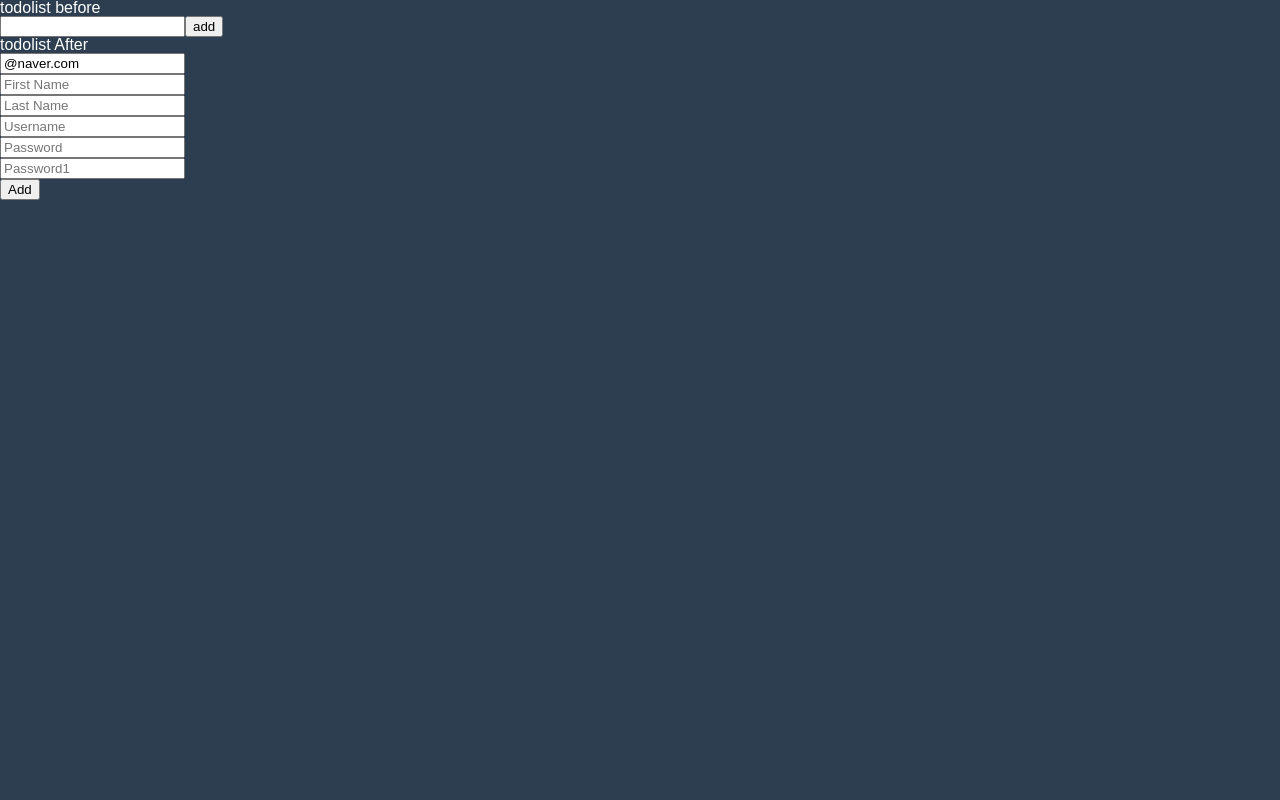
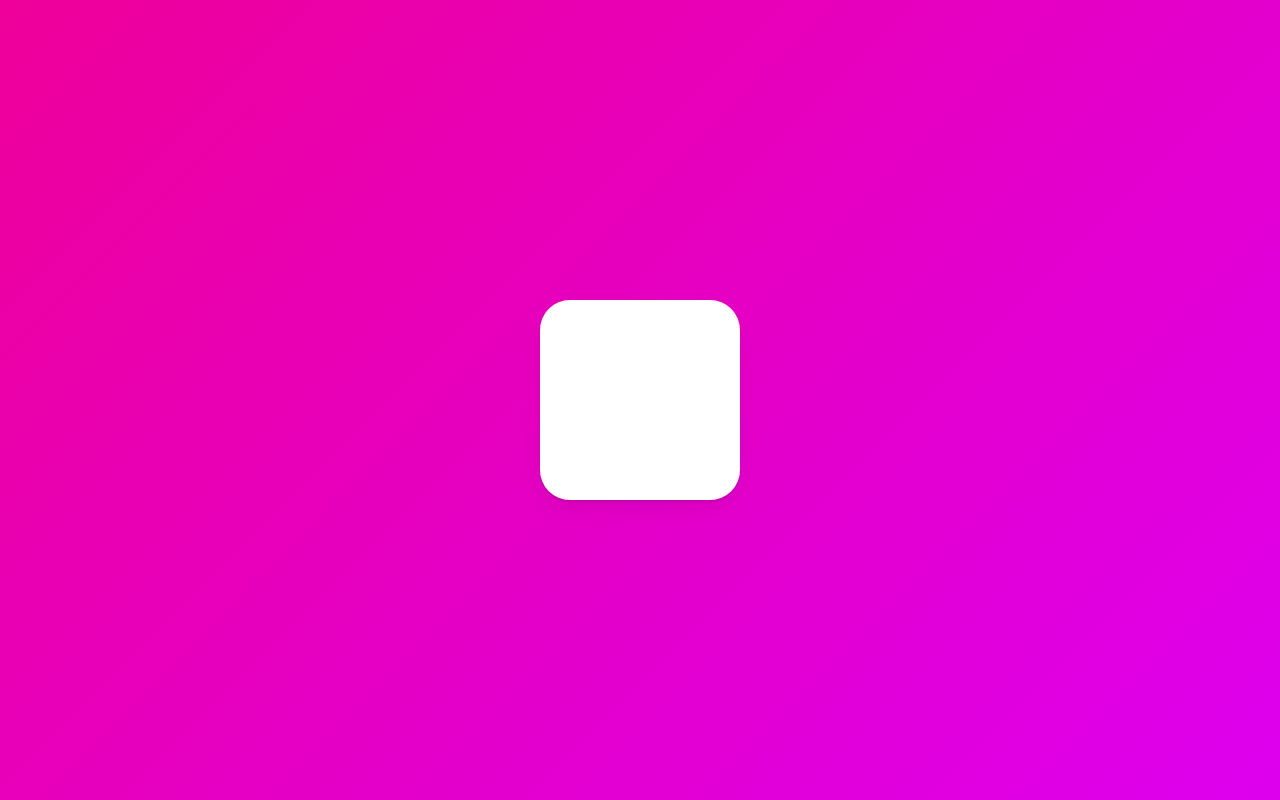
Before and after one commit to siri906/nomad, a React (Create React App) app: page / in a window 1280 px wide. Built offline with nearby package versions, Linux system fonts and the light colour scheme.

Commit message:
animation

```diff
--- a/package.json
+++ b/package.json
@@ -15,6 +15,7 @@
     "apexcharts": "^3.50.0",
     "axios": "^1.7.2",
     "eslint-config-react-app": "^7.0.1",
+    "framer-motion": "^11.3.0",
     "react": "^18.3.1",
     "react-apexcharts": "^1.4.1",
     "react-dom": "^18.3.1",
--- a/src/App.tsx
+++ b/src/App.tsx
@@ -3,8 +3,8 @@ import { Helmet, HelmetProvider } from "react-helmet-async";
 import { ReactQueryDevtools } from "@tanstack/react-query-devtools";
 import { ThemeProvider } from "styled-components";
 import { darkTheme, lightTheme } from "./theme";
-import TodoList from "./ToDoList";
-import TodoListAfter from "./TodoListAfter";
+import styled from "styled-components";
+import { motion } from "framer-motion";
 
 const GlobalStyle = createGlobalStyle`
 html, body, div, span, applet, object, iframe,
@@ -59,7 +59,8 @@ table {
 }
 body {
   font-family: 'Source Sans Pro', sans-serif;
-  background-color:${(props) => props.theme.bgColor};
+  // background-color:${(props) => props.theme.bgColor};
+  background:linear-gradient(135deg,#e09,#d0e);
   color:${(props) => props.theme.textColor}
 }
 a {
@@ -68,20 +69,44 @@ a {
 }
 `;
 
+const Wrapper = styled.div`
+  height: 100vh;
+  width: 100vw;
+  display: flex;
+  justify-content: center;
+  align-items: center;
+  height: 100vh;
+`;
+
+const Box = styled(motion.div)`
+  width: 200px;
+  height: 200px;
+  background-color: white;
+  border-radius: 30px;
+  box-shadow: 0 2px 3px rgba(0, 0, 0, 0.1), 0 10px 20px rgba(0, 0, 0, 0.06);
+`;
+
 export default function App() {
   return (
     <>
       <HelmetProvider>
         <Helmet>
-          <link rel="stylesheet" href="https://fonts.googleapis.com/css2?family=Roboto:ital,wght@0,100;0,300;0,400;0,500;0,700;0,900;1,100;1,300;1,400;1,500;1,700;1,900&display=swap" />
+          <link
+            rel="stylesheet"
+            href="https://fonts.googleapis.com/css2?family=Roboto:ital,wght@0,100;0,300;0,400;0,500;0,700;0,900;1,100;1,300;1,400;1,500;1,700;1,900&display=swap"
+          />
         </Helmet>
       </HelmetProvider>
       <ThemeProvider theme={darkTheme}>
         <GlobalStyle />
-        <h2>todolist before</h2>
-        <TodoList />
-        <h2>todolist After</h2>
-        <TodoListAfter />
+        <Wrapper>
+          {/* initial => 해당 element 의 초기값 */}
+          <Box
+            initial={{ scale: 0 }}
+            transition={{ damping: 10, type: "spring" }} //이건 초기값=> 결과값을 수정하는거
+            animate={{ scale: 1, rotateZ: "360deg" }} // 이건 결과값
+          />
+        </Wrapper>
       </ThemeProvider>
       <ReactQueryDevtools initialIsOpen={false} />
     </>
```
Also changed, not shown: src/styled.d.ts (+9 -9 lines), 1 other file (tests, documents, lock files or other folders).
